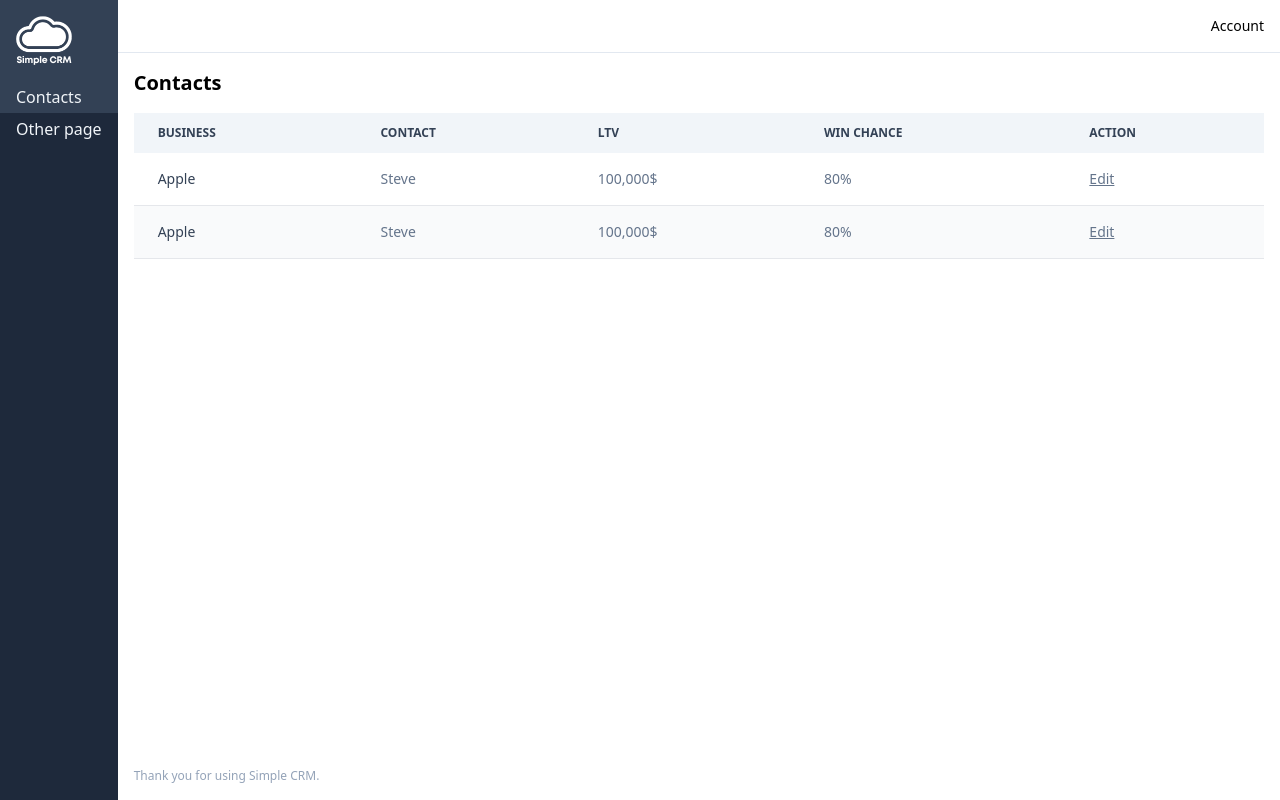
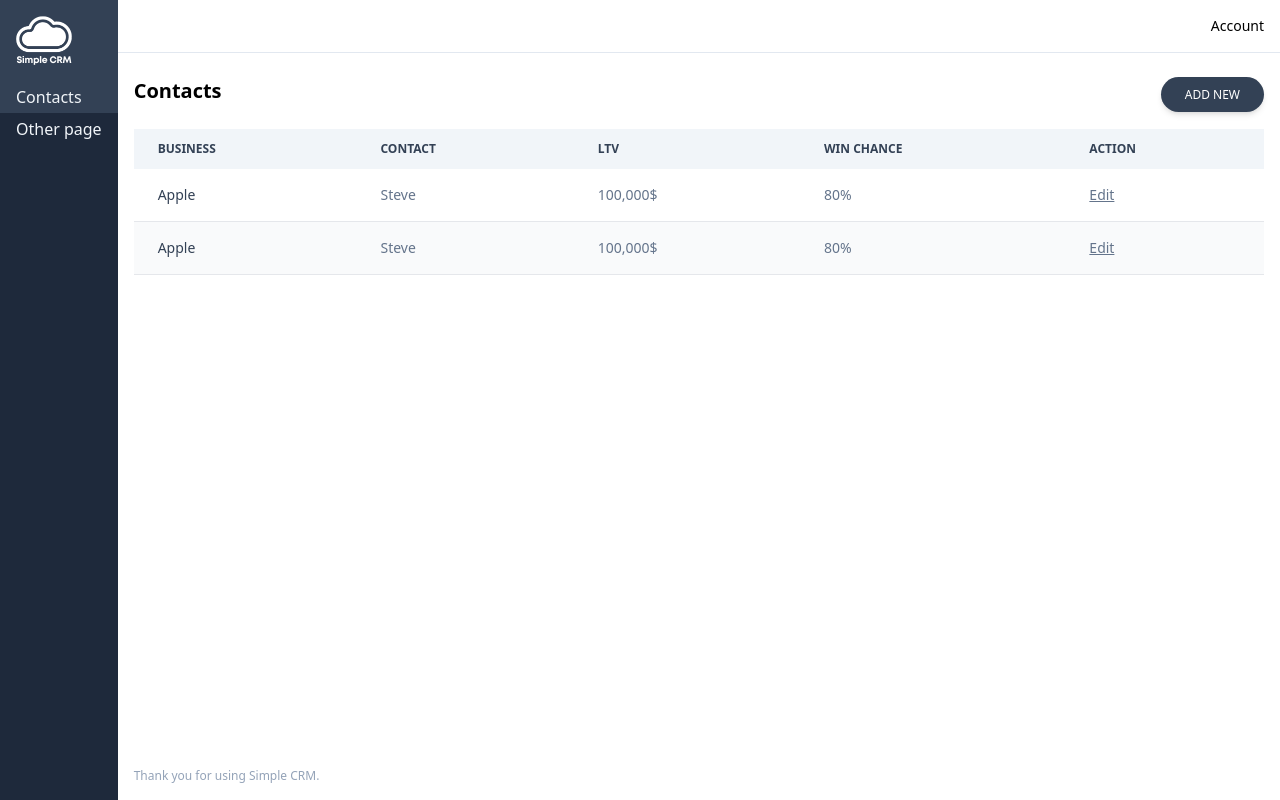
Before and after one commit to robertableson/crm, a Next.js app: page / in a window 1280 px wide. Built offline with nearby package versions, Linux system fonts and the light colour scheme.

Commit message:
Added button to add contact

```diff
--- a/components/ContactsList/ContactsList.js
+++ b/components/ContactsList/ContactsList.js
@@ -1,7 +1,12 @@
 function ContactsList() {
   return(
     <div className="p-4">
-      <h1 className="text-xl font-semibold pb-4">Contacts</h1>
+      <div class="flex space-x-2 justify-between py-2">
+        <h1 className="text-xl font-semibold pb-4">Contacts</h1>
+        <div>
+          <button type="button" class="inline-block px-6 py-2.5 bg-slate-700 text-white font-medium text-xs leading-tight uppercase rounded-full shadow-md hover:bg-slate-800 hover:shadow-lg focus:bg-slate-800 focus:shadow-lg focus:outline-none focus:ring-0 active:bg-slate-900 active:shadow-lg transition duration-150 ease-in-out">Add new</button>
+        </div>
+      </div>
 
         <div class="overflow-x-auto relative">
             <table class="w-full text-sm text-left text-slate-500">
```
